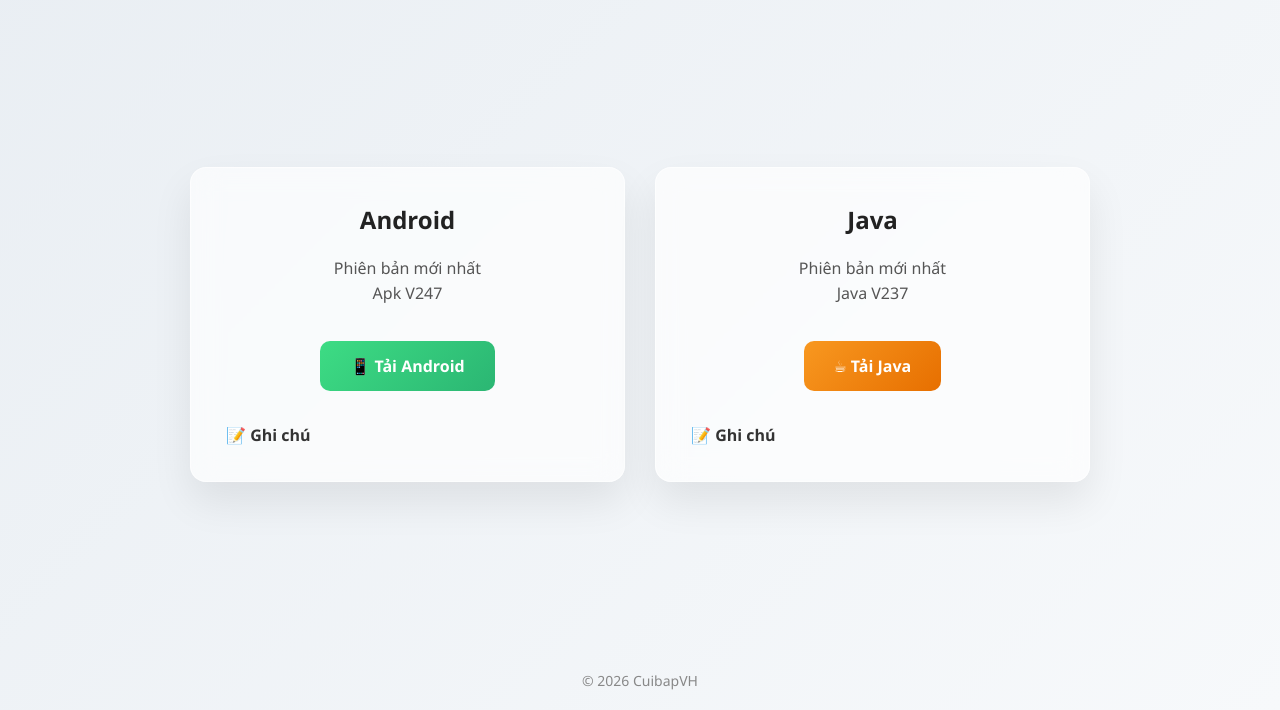
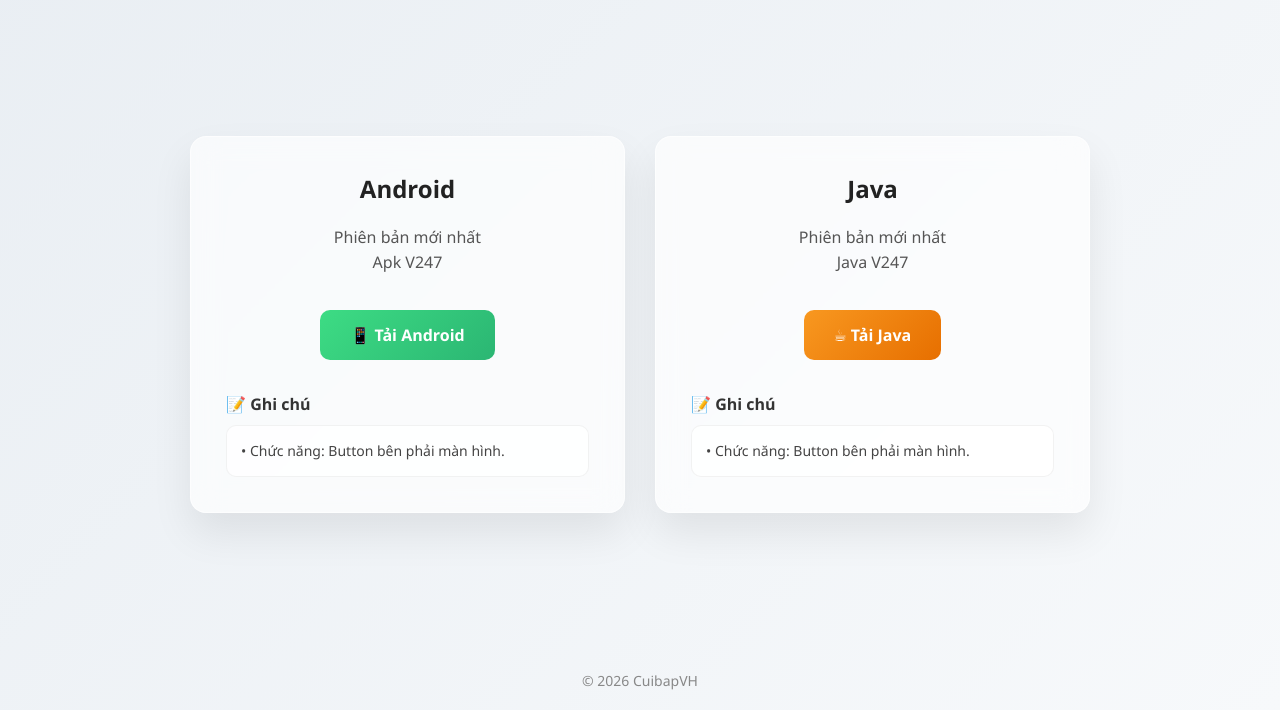
Before and after one commit to cuibapvh-nro/game, a plain HTML site: page index.html in a window 1280 px wide. Shown: the part 90-800 px from the top of the page. Drawn offline with Linux system fonts and the light colour scheme.

Commit message:
Update index.html

```diff
--- a/index.html
+++ b/index.html
@@ -123,15 +123,15 @@
             <h2>Android</h2>
             <p>Phiên bản mới nhất<br>Apk V247</p>
 
-            <a href="https://www.mediafire.com/file/5ivc60cmp5e6ni6/ModNro247p1.apk/file" class="btn android" download="">
+            <a href="https://www.mediafire.com/file/6ujjisyoqyc37ot/DragonBoy1.apk/file" class="btn android" download="">
                 📱 Tải Android
             </a>
 
-            <details>
+            <details open="">
                 <summary>Ghi chú</summary>
                 <div class="note-box">
                     • Chức năng: Button bên phải màn hình.<br>
-                    • Úp skh,cold cần cs ít nhất 30 ngọc để nó chạy đi mua tdlt.<br>
+
                 </div>
             </details>
         </div>
@@ -139,16 +139,16 @@
         <!-- Java -->
         <div class="card">
             <h2>Java</h2>
-            <p>Phiên bản mới nhất<br>Java V237</p>
+            <p>Phiên bản mới nhất<br>Java V247</p>
 
-            <a href="nrmod.jar" class="btn java" download="">
+            <a href="DragonBoy1.jar" class="btn java" download="">
                 ☕ Tải Java
             </a>
 
-            <details>
+            <details open="">
                 <summary>Ghi chú</summary>
                 <div class="note-box">
-                    • Lệnh ở trong bản phần chức năng : Tìm phần thông báo ấn vô lệnh chat
+                • Chức năng: Button bên phải màn hình.<br>
                 </div>
             </details>
         </div>
@@ -163,4 +163,7 @@
 
 
 
+
+
+
 </body></html>
```
